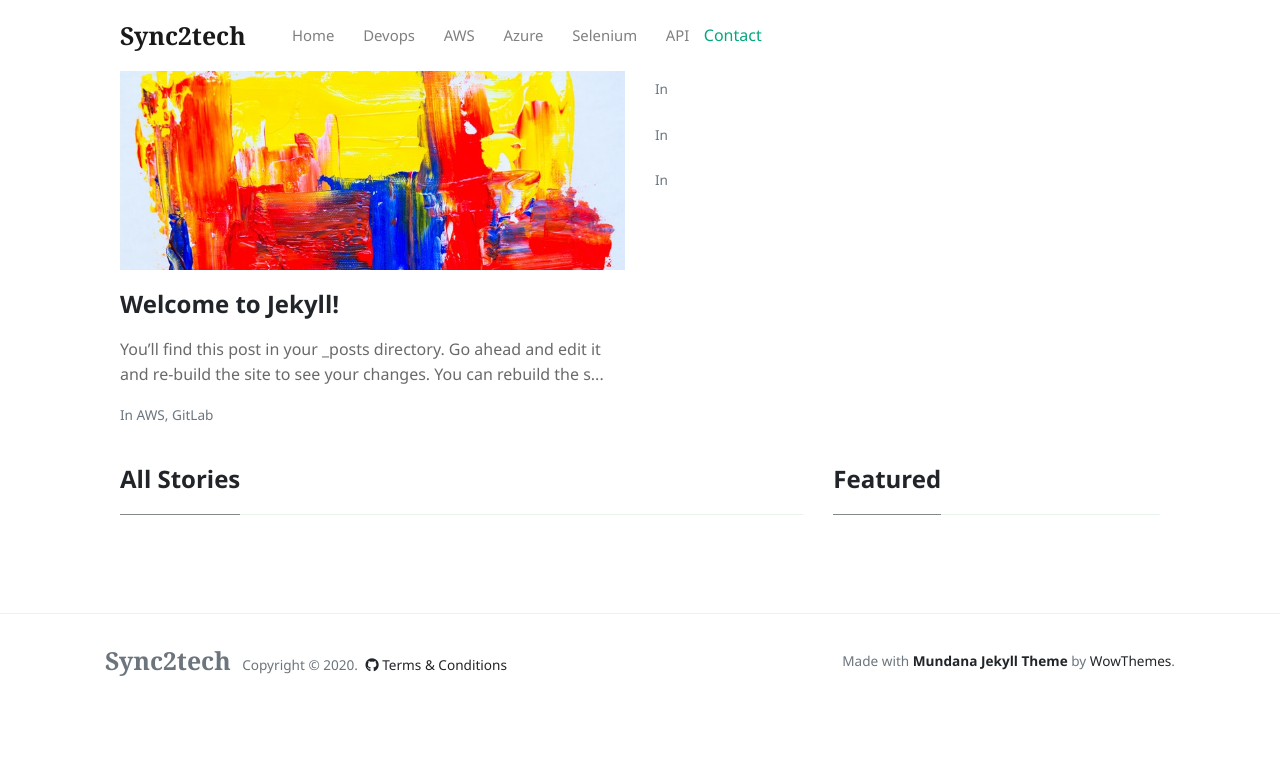
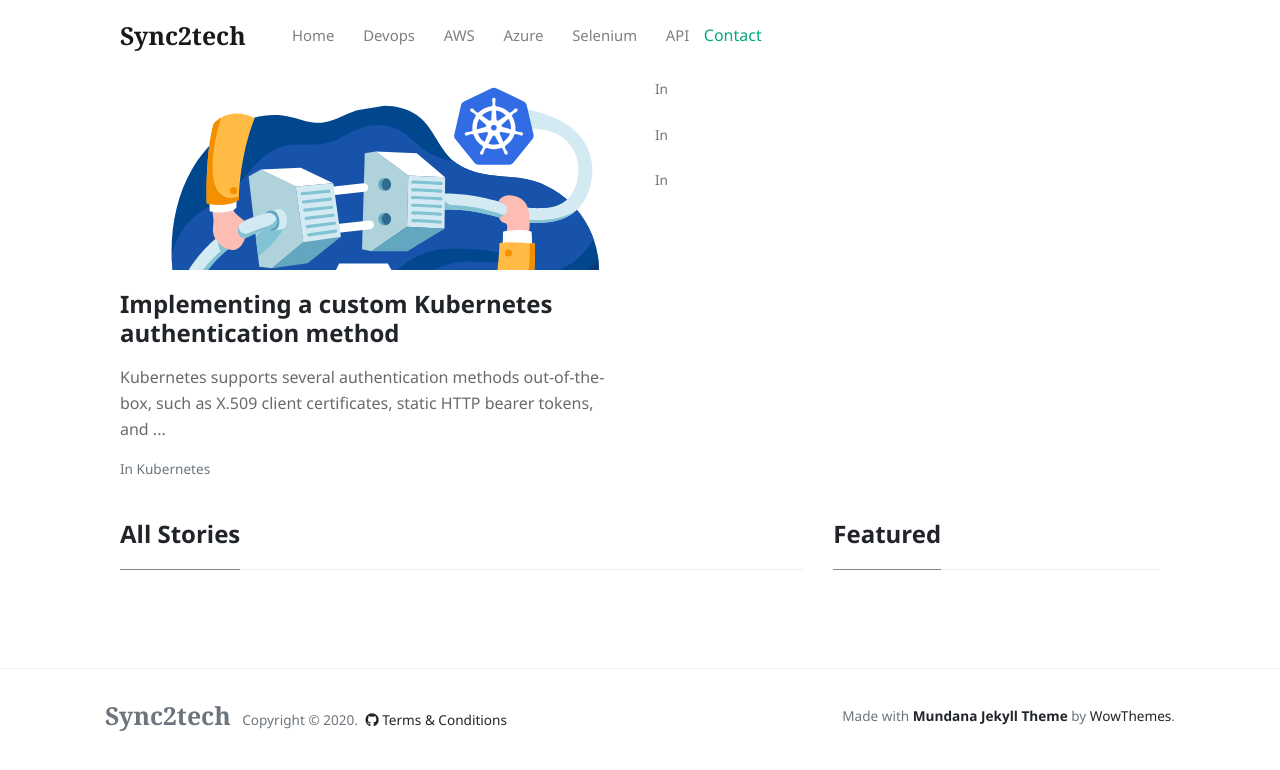
Before and after one commit to mohan-balakrishnan/sync2techold, a Jekyll site: the page built from index.html, in a window 1280 px wide. Shown: the top 770 px of the page. Built offline with Jekyll 4.4.1, drawn with Linux system fonts in a browser that asks for light colours; nearby versions of some CDN libraries; the list of posts is cut into pages by our own code.

Commit message:
post update

```diff
--- a/_includes/menu-header.html
+++ b/_includes/menu-header.html
@@ -4,7 +4,7 @@
 <a class="nav-link" href="{{site.baseurl}}/index.html">Home</a>
 </li>
 <li class="nav-item">
-<a class="nav-link" href="{{site.baseurl}}/categories.html#tutoriall">Devops</a>
+<a class="nav-link" href="{{site.baseurl}}/categories.html#kubernetes">Devops</a>
 </li>
 <li class="nav-item">
 <a class="nav-link" href="{{site.baseurl}}/categories.html#aws">AWS</a>
--- a/_posts/2019-02-04-welcome-to-jekyll.markdown
+++ /dev/null
@@ -1,25 +0,0 @@
----
-layout: post
-title:  "Welcome to Jekyll!"
-categories: [ AWS, GitLab ]
-image: assets/images/demo1.jpg
----
-You’ll find this post in your `_posts` directory. Go ahead and edit it and re-build the site to see your changes. You can rebuild the site in many different ways, but the most common way is to run `jekyll serve`, which launches a web server and auto-regenerates your site when a file is updated.
-
-To add new posts, simply add a file in the `_posts` directory that follows the convention `YYYY-MM-DD-name-of-post.ext` and includes the necessary front matter. Take a look at the source for this post to get an idea about how it works.
-
-Jekyll also offers powerful support for code snippets:
-
-{% highlight ruby %}
-def print_hi(name)
-  puts "Hi, #{name}"
-end
-print_hi('Tom')
-#=> prints 'Hi, Tom' to STDOUT.
-{% endhighlight %}
-
-Check out the [Jekyll docs][jekyll-docs] for more info on how to get the most out of Jekyll. File all bugs/feature requests at [Jekyll’s GitHub repo][jekyll-gh]. If you have questions, you can ask them on [Jekyll Talk][jekyll-talk].
-
-[jekyll-docs]: https://jekyllrb.com/docs/home
-[jekyll-gh]:   https://github.com/jekyll/jekyll
-[jekyll-talk]: https://talk.jekyllrb.com/
--- /dev/null
+++ b/_posts/2020-05-06-implementing-a-custom-kubernetes-authentication-method.markdown.markdown
@@ -0,0 +1,7 @@
+---
+layout: post
+title:  "Implementing a custom Kubernetes authentication method"
+categories: [ Kubernetes ]
+image: assets/images/Kubernetes.svg
+---
+Kubernetes supports several authentication methods out-of-the-box, such as X.509 client certificates, static HTTP bearer tokens, and OpenID Connect.
```
Also changed, not shown: assets/images/Kubernetes.svg (added).
